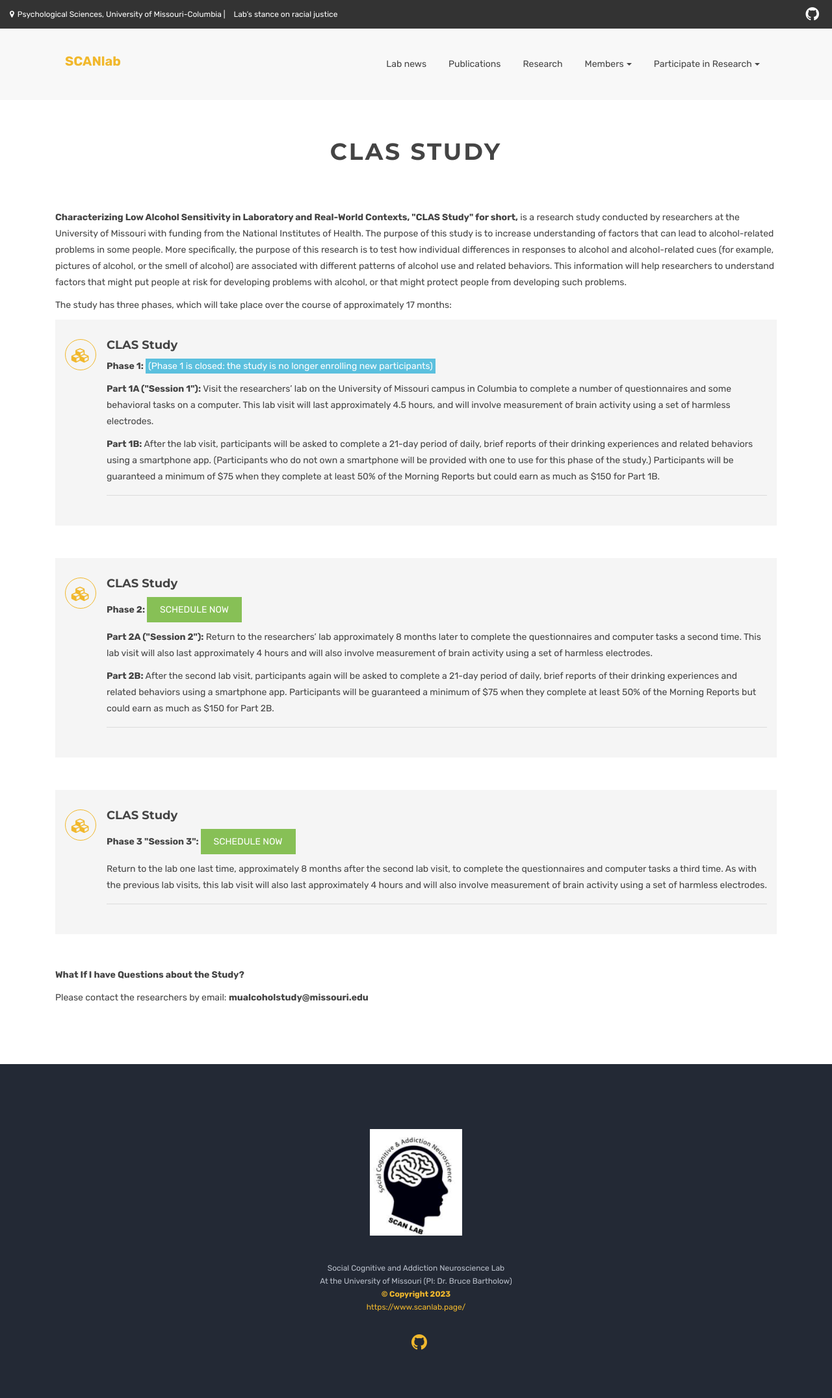
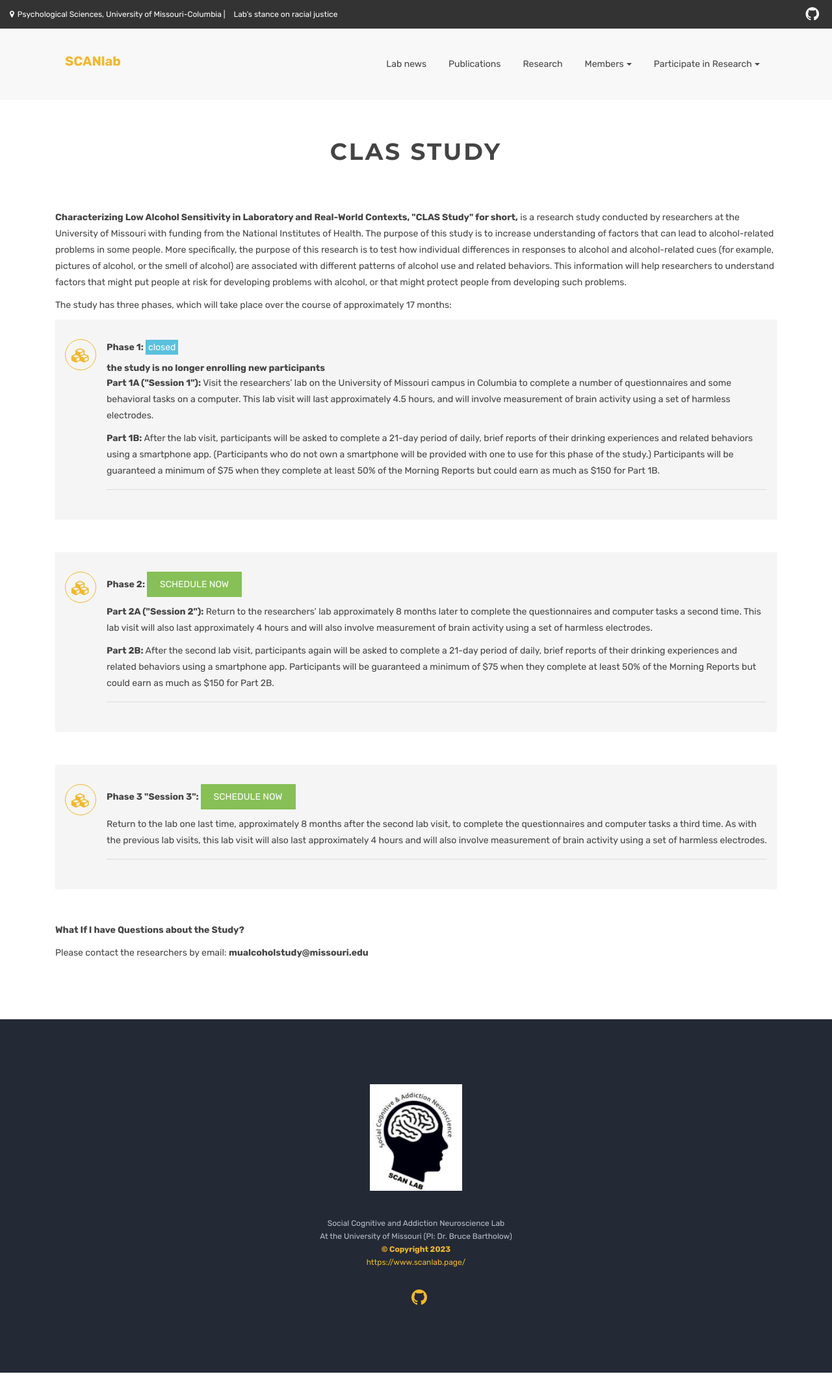
Before and after one commit to bartholow-scanlab/bartholow-scanlab.github.io, a Jekyll site: the page built from CLASstudy.html, in a window 1280 px wide. Shown: the top 2152 px of the page at 65% size. Built offline with Jekyll 4.4.1, drawn with Linux system fonts in a browser that asks for light colours.

Commit message:
Update CLASstudy.html

```diff
--- a/CLASstudy.html
+++ b/CLASstudy.html
@@ -37,10 +37,8 @@ canonical:
                     <div class="featured-icon">
                      <i class="fa fa-cubes"></i>
                     </div>
-
                     <div class="featured-content">
-                       <h4>CLAS Study</h4>
-                       <p> <strong> Phase 1: </strong> <span class="bg-info"> (Phase 1 is closed: the study is no longer enrolling new participants) </span></p>
+                       <p> <strong> Phase 1: </strong> <span class="bg-info"> closed</span></p> <strong>the study is no longer enrolling new participants</strong>
 
 <p><strong>Part 1A ("Session 1"):</strong> Visit the researchers’ lab on the University of Missouri campus in Columbia to complete a number of questionnaires and some behavioral tasks on a computer.  This lab visit will last approximately 4.5 hours, and will involve measurement of brain activity using a set of harmless electrodes.</p>
 
@@ -67,7 +65,6 @@ canonical:
                     </div>
 
                     <div class="featured-content">
-                       <h4>CLAS Study</h4>
                        <p> <strong> Phase 2: </strong> <span class="label label-success-filled"> SCHEDULE NOW </span></p>
 
 <p><strong>Part 2A ("Session 2"):</strong> Return to the researchers’ lab approximately 8 months later to complete the questionnaires and computer tasks a second time.  This lab visit will also last approximately 4 hours and will also involve measurement of brain activity using a set of harmless electrodes.</p>
@@ -94,7 +91,6 @@ canonical:
                     </div>
 
                     <div class="featured-content">
-                       <h4>CLAS Study</h4>
                        <p> <strong> Phase 3 "Session 3": </strong> <span class="label label-success-filled"> SCHEDULE NOW </span></p>
 
 <p>Return to the lab one last time, approximately 8 months after the second lab visit, to complete the questionnaires and computer tasks a third time.  As with the previous lab visits, this lab visit will also last approximately 4 hours and will also involve measurement of brain activity using a set of harmless electrodes.</p>
```
